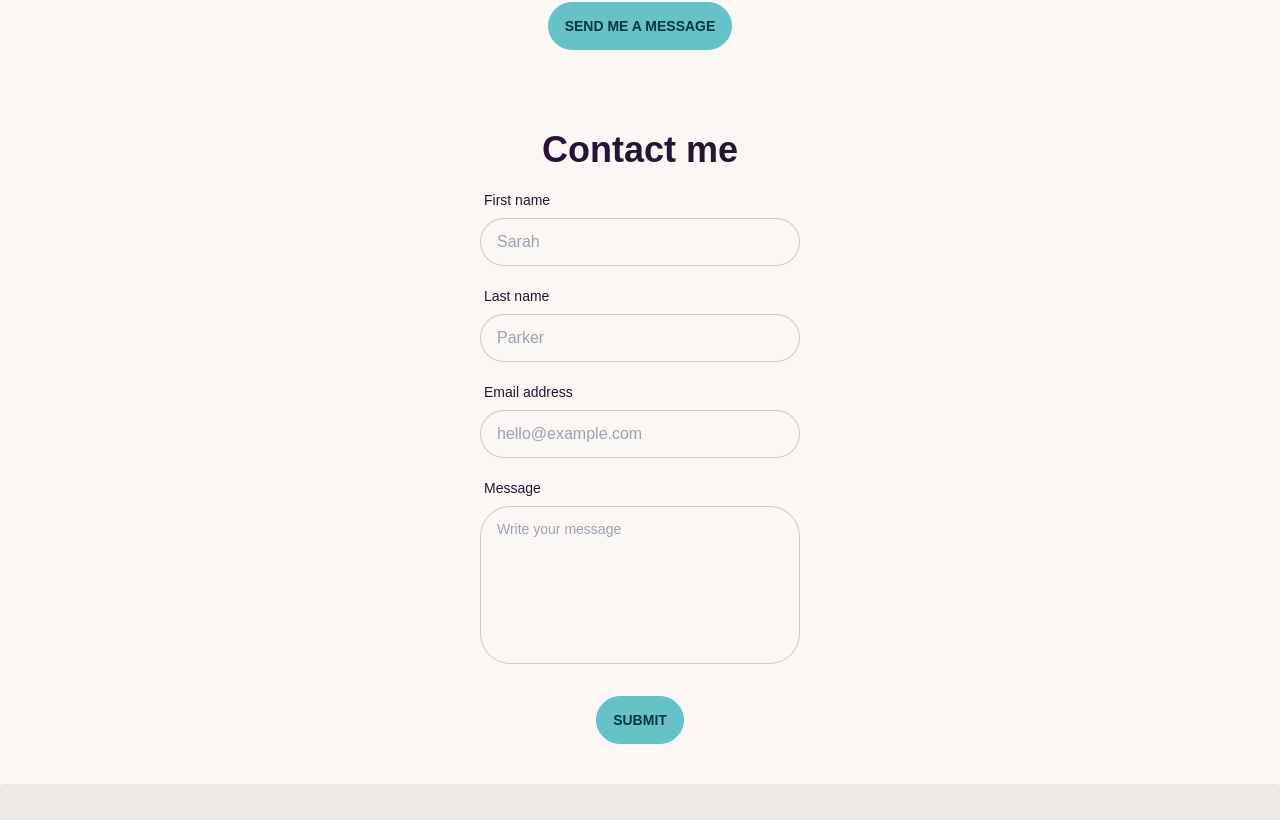
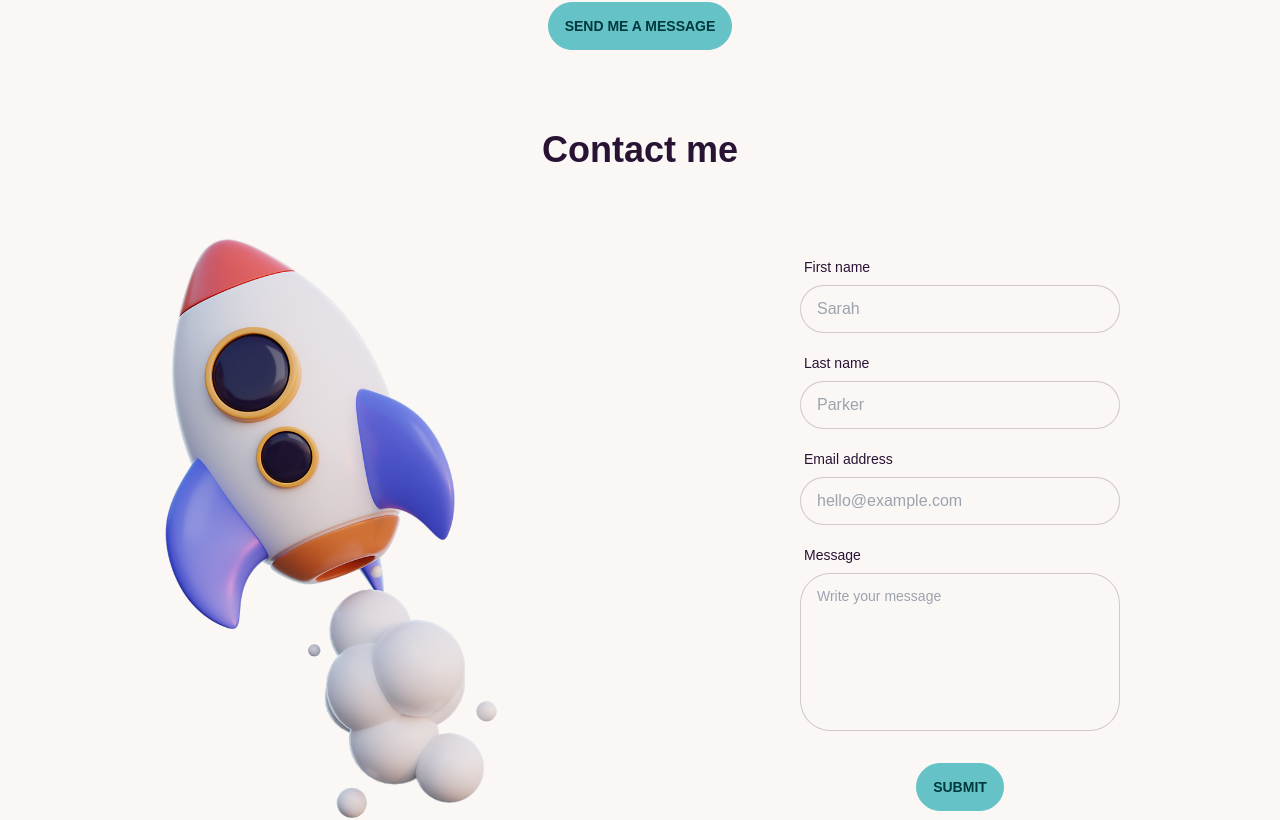
Before and after one commit to shohan-pherones/portfolio-react-shohan, a React (Create React App) app: page / in a window 1280 px wide. Shown: the part 2298-3118 px from the top of the page. Built offline with nearby package versions, Linux system fonts and the light colour scheme.

Commit message:
contact fixed

```diff
--- a/src/components/Contact.js
+++ b/src/components/Contact.js
@@ -1,3 +1,5 @@
+import contact from "../assets/img/contact.png";
+
 const Contact = ({ bypassHeight }) => {
   return (
     <section
@@ -5,8 +7,12 @@ const Contact = ({ bypassHeight }) => {
         bypassHeight ? bypassHeight : "min-h-screen"
       }`}
     >
-      <form className="flex flex-col items-center gap-3">
-        <h2 className="text-4xl font-semibold">Contact me</h2>
+      <h2 className="text-4xl font-semibold text-center mb-10">Contact me</h2>
+      <div className="grid grid-cols-1 md:grid-cols-2">
+        <div>
+          <img src={contact} alt="3d illustration of a rocket" />
+        </div>
+        <form className="flex flex-col items-center gap-3 self-center">
           <div className="form-control w-full max-w-xs">
             <label className="label" htmlFor="first-name">
               <span className="label-text">First name</span>
@@ -59,6 +65,7 @@ const Contact = ({ bypassHeight }) => {
             Submit
           </button>
         </form>
+      </div>
     </section>
   );
 };
```
Also changed, not shown: src/assets/img/contact.png (added). Lines whose indentation alone changed are shown as unchanged.
